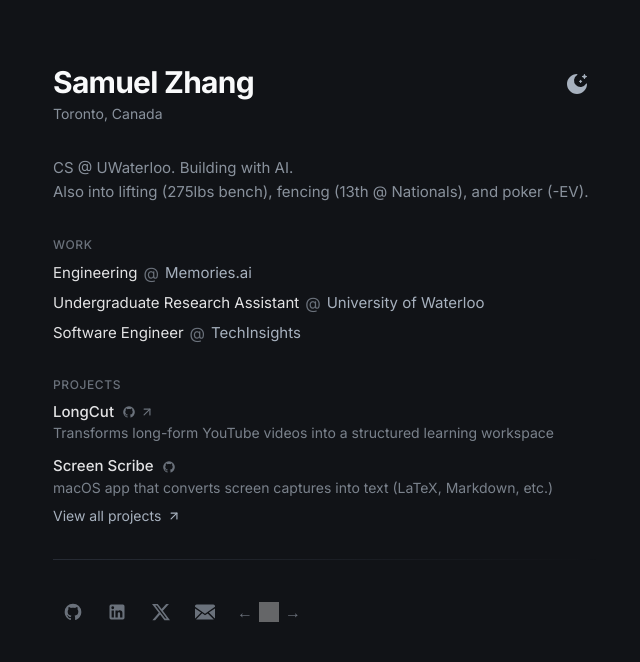
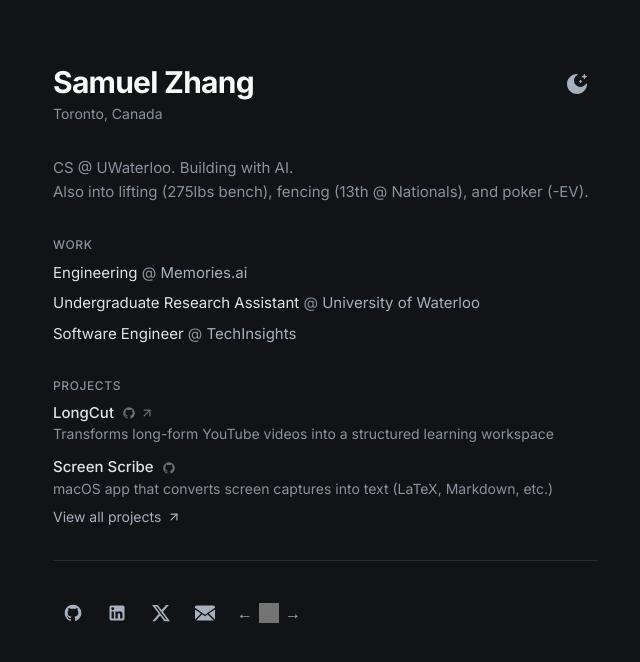
Before and after one commit to SamuelZ12/personal-website, a Next.js app: page / in a window 1280 px wide. Shown: the top 662 px of the page, without its empty margins (315-955 px from the left). Built offline with nearby package versions, Linux system fonts and the light colour scheme; grey boxes are pictures that could not be loaded.

Commit message:
Refine portfolio spacing and contrast

```diff
--- a/src/app/projects/page.tsx
+++ b/src/app/projects/page.tsx
@@ -19,14 +19,14 @@
     return (
         <div>
             {/* Breadcrumb header */}
-            <div className='flex animate-slide-from-down-and-fade-1 items-start justify-between px-4'>
-                <Breadcrumb className='mb-4'>
+            <div className='mb-8 flex animate-slide-from-down-and-fade-1 items-center justify-between px-4'>
+                <Breadcrumb>
                     <BreadcrumbList>
                         <BreadcrumbItem>
                             <BreadcrumbLink asChild>
                                 <Link
                                     href='/'
-                                    className='text-muted-foreground transition-colors duration-300 hover:text-foreground'
+                                    className='text-muted-foreground transition-colors duration-200 hover:text-foreground'
                                 >
                                     Home
                                 </Link>
@@ -73,7 +73,7 @@
                                     )}
                                 </div>
                             </div>
-                            <p className='text-sm text-muted-foreground/70'>
+                            <p className='text-sm text-muted-foreground/80'>
                                 {project.description}
                             </p>
                         </li>
--- a/src/components/contact.tsx
+++ b/src/components/contact.tsx
@@ -12,8 +12,8 @@
 const Contact = () => {
     return (
         <div className='mt-8 animate-slide-from-down-and-fade-4'>
-            {/* Gradient divider */}
-            <div className='mx-4 mb-8 h-px bg-gradient-to-r from-border to-transparent' />
+            {/* Divider */}
+            <div className='mx-4 mb-8 h-px bg-border' />
 
             <div className='flex items-center justify-start px-4'>
                 {/* Social Links */}
@@ -27,7 +27,7 @@
                                         <Button
                                             asChild
                                             variant='ghost'
-                                            className='size-10 p-0 text-muted-foreground/60 transition-all duration-300 hover:scale-110 hover:bg-accent-primary/10 hover:text-foreground'
+                                            className='size-10 p-0 text-muted-foreground transition-colors duration-200 hover:text-foreground'
                                         >
                                             <Link
                                                 href={social.url}
@@ -40,7 +40,7 @@
                                     </TooltipTrigger>
                                     <TooltipContent
                                         side='top'
-                                        className='border-border/50 bg-card/90 text-xs backdrop-blur-sm'
+                                        className='border-border bg-card text-xs'
                                     >
                                         {social.name}
                                     </TooltipContent>
@@ -48,7 +48,7 @@
                             )
                         })}
                         {/* Webring */}
-                        <div className='ml-1 flex items-center gap-0 text-muted-foreground/60'>
+                        <div className='ml-1 flex items-center gap-0 text-muted-foreground'>
                             <Link
                                 href='https://cs.uwatering.com/#samuelzhang.ca?nav=prev'
                                 aria-label='Previous site in the CS webring'
@@ -61,7 +61,7 @@
                             <Link
                                 href='https://cs.uwatering.com/#samuelzhang.ca'
                                 target='_blank'
-                                className='flex h-10 w-6 items-center justify-center opacity-60 transition-opacity hover:opacity-100'
+                                className='flex h-10 w-6 items-center justify-center opacity-70 transition-opacity duration-200 hover:opacity-100'
                             >
                                 <img
                                     src='https://cs.uwatering.com/icon.black.svg'
--- a/src/components/experience.tsx
+++ b/src/components/experience.tsx
@@ -7,27 +7,28 @@
         <section className='animate-slide-from-down-and-fade-3 space-y-8 px-4'>
             {/* Work subsection */}
             <div className='space-y-2'>
-                <h3 className='text-xs font-medium uppercase tracking-wider text-muted-foreground/60'>
+                <h3 className='text-xs font-medium uppercase tracking-wider text-muted-foreground/80'>
                     Work
                 </h3>
                 <ul className='space-y-1.5'>
                     {CONFIG.experience.work.map((item, idx) => (
-                        <li key={idx} className='group flex items-center gap-1.5'>
-                            <span className='text-[15px] text-foreground/90'>
-                                {item.role}
-                            </span>
-                            <span className='text-muted-foreground/60'>@</span>
+                        <li
+                            key={idx}
+                            className='group text-[15px] leading-relaxed'
+                        >
+                            <span className='text-foreground/90'>{item.role}</span>
+                            <span className='text-muted-foreground/80'> @ </span>
                             {item.link ? (
                                 <Link
                                     href={item.link}
                                     target='_blank'
-                                    className='inline-flex items-center gap-1 text-[15px] text-muted-foreground transition-colors duration-200 hover:text-foreground'
+                                    className='text-muted-foreground transition-colors duration-200 hover:text-foreground'
                                 >
                                     {item.company}
-                                    <Icons.arrowUpRight className='size-3 opacity-0 transition-opacity duration-200 group-hover:opacity-100' />
+                                    <Icons.arrowUpRight className='ml-1 inline-block size-3 align-[-0.125em] opacity-0 transition-opacity duration-200 group-hover:opacity-100' />
                                 </Link>
                             ) : (
-                                <span className='text-[15px] text-muted-foreground'>
+                                <span className='text-muted-foreground'>
                                     {item.company}
                                 </span>
                             )}
@@ -38,7 +39,7 @@
 
             {/* Projects subsection */}
             <div className='space-y-2'>
-                <h3 className='text-xs font-medium uppercase tracking-wider text-muted-foreground/60'>
+                <h3 className='text-xs font-medium uppercase tracking-wider text-muted-foreground/80'>
                     Projects
                 </h3>
                 <ul className='space-y-3'>
@@ -73,7 +74,7 @@
                                         )}
                                     </div>
                                 </div>
-                                <p className='text-sm text-muted-foreground/70'>
+                                <p className='text-sm text-muted-foreground/80'>
                                     {project.description}
                                 </p>
                             </li>
```
